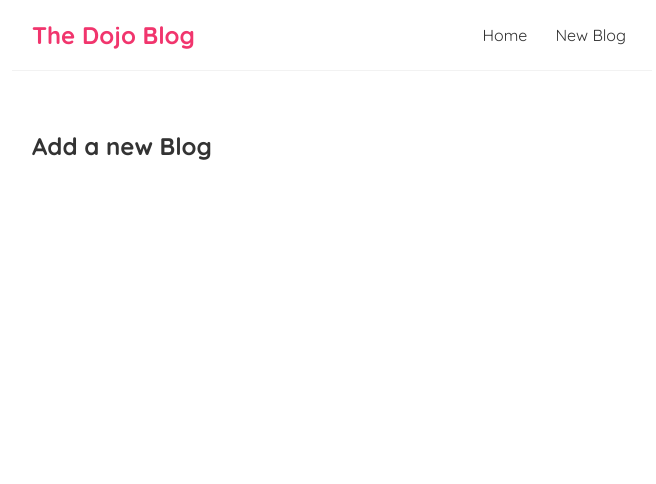
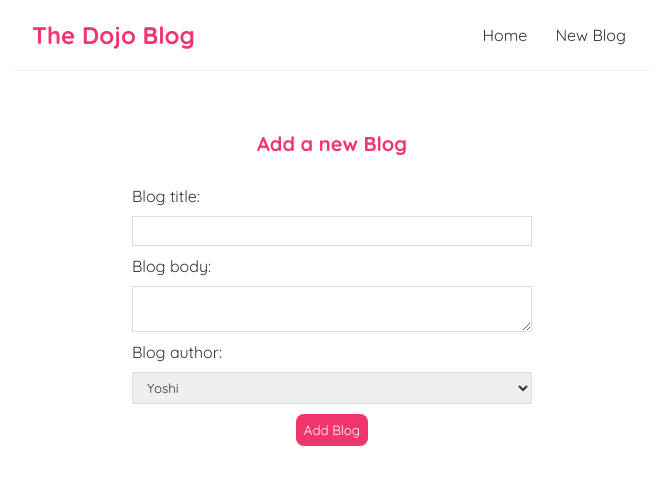
Before and after one commit to epalacio/dojo-blog, a React (Create React App) app: page /create in a window 1280 px wide. Shown: the top 484 px of the page, without its empty margins (308-964 px from the left). Built offline with nearby package versions, Linux system fonts and the light colour scheme.

Commit message:
added a basic form structure with useState hooks to capture the input data

```diff
--- a/src/Create.js
+++ b/src/Create.js
@@ -1,7 +1,37 @@
+import { useState } from "react";
+
 const Create = () => {
+    const [title, setTitle] = useState('');
+    const [body, setBody] = useState('');
+    const [author, setAuthor] = useState('yoshi');
+
     return (
         <div className="create">
             <h2>Add a new Blog</h2>
+            <form>
+                <label >Blog title:</label>
+                <input
+                    type="text"
+                    required
+                    value={title}
+                    onChange={(e)=>setTitle(e.target.value)}
+                />
+                <label >Blog body:</label>
+                <textarea
+                    required
+                    value={body}
+                    onChange={(e)=>setBody(e.target.value)}
+                ></textarea>
+                <label >Blog author:</label>
+                <select
+                    value={author}
+                    onChange={(e)=> setAuthor(e.target.value)}
+                >
+                    <option value="mario">Mario</option>
+                    <option value="yoshi">Yoshi</option>
+                </select>
+                <button>Add Blog</button>
+            </form>
         </div>
      );
 }
--- a/src/index.css
+++ b/src/index.css
@@ -71,3 +71,35 @@
 .blog-details div {
   margin: 20px 0;
 }
+
+/* create new blog form */
+.create {
+  max-width: 400px;
+  margin: 0 auto;
+  text-align: center;
+}
+.create label {
+  text-align: left;
+  display: block;
+}
+.create h2 {
+  font-size: 20px;
+  color: #f1356d;
+  margin-bottom: 30px;
+}
+.create input, .create textarea, .create select {
+  width: 100%;
+  padding: 6px 10px;
+  margin: 10px 0;
+  border: 1px solid #ddd;
+  box-sizing: border-box;
+  display: block;
+}
+.create button {
+  background: #f1356d;
+  color: #fff;
+  border: 0;
+  padding: 8px;
+  border-radius: 8px;
+  cursor: pointer;
+}
```
Also changed, not shown: 1 other file (tests, documents, lock files or other folders).
